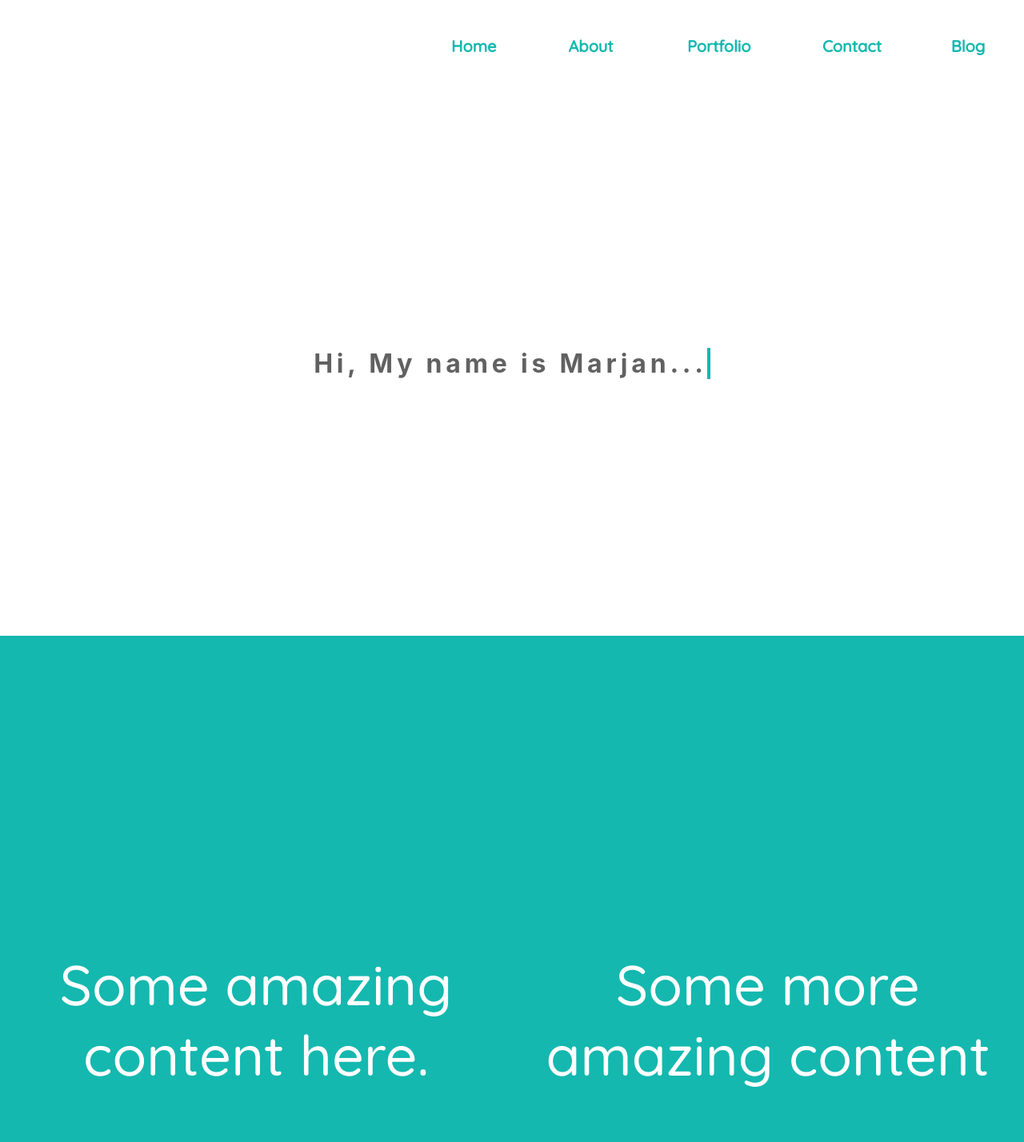
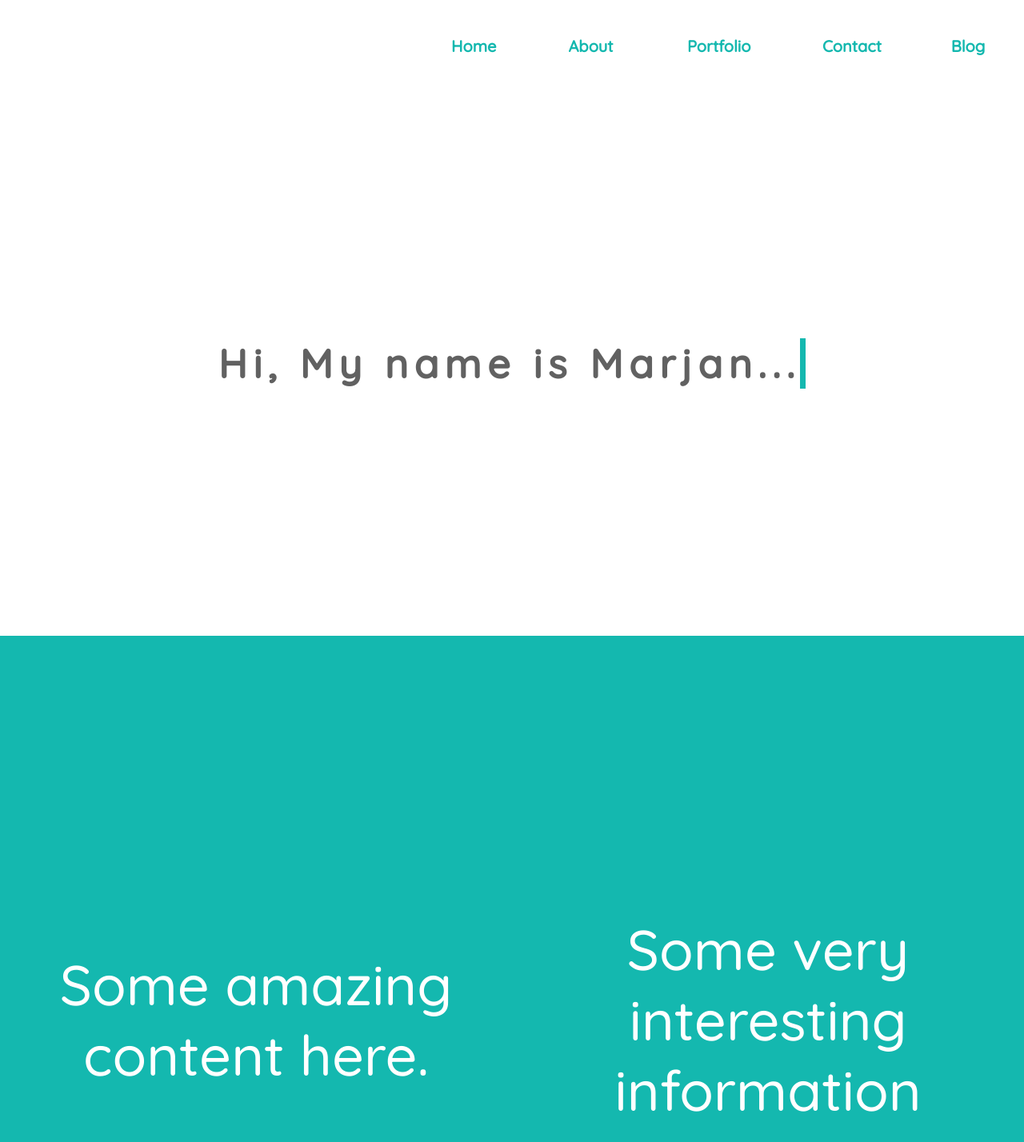
Before and after one commit to Marjan154/marjan-personal-website, a React (Create React App) app: page /#/ in a window 1280 px wide. Shown: the top 1428 px of the page at 80% size. Built offline with nearby package versions, Linux system fonts and the light colour scheme.

Commit message:
changed font

```diff
--- a/src/components/Home.js
+++ b/src/components/Home.js
@@ -14,7 +14,9 @@ class Home extends Component {
         <div className="homeSection color">
           {/* <div className="container"> */}
           <div className="words slide left">Some amazing content here.</div>
-          <div className="words slide right">Some more amazing content</div>
+          <div className="words slide right">
+            Some very interesting information
+          </div>
           {/* </div> */}
         </div>
         <div className="homeSection"></div>
--- a/src/styles/home.css
+++ b/src/styles/home.css
@@ -9,6 +9,8 @@
 }
 .intro h1 {
   z-index: 0;
+  font-family: "Quicksand", sans-serif;
+  font-size: 50px;
   color: #616161;
   overflow: hidden; /* Ensures the content is not revealed until the animation */
   border-right: 0.15em solid #14b8af; /* The typwriter cursor */
```
